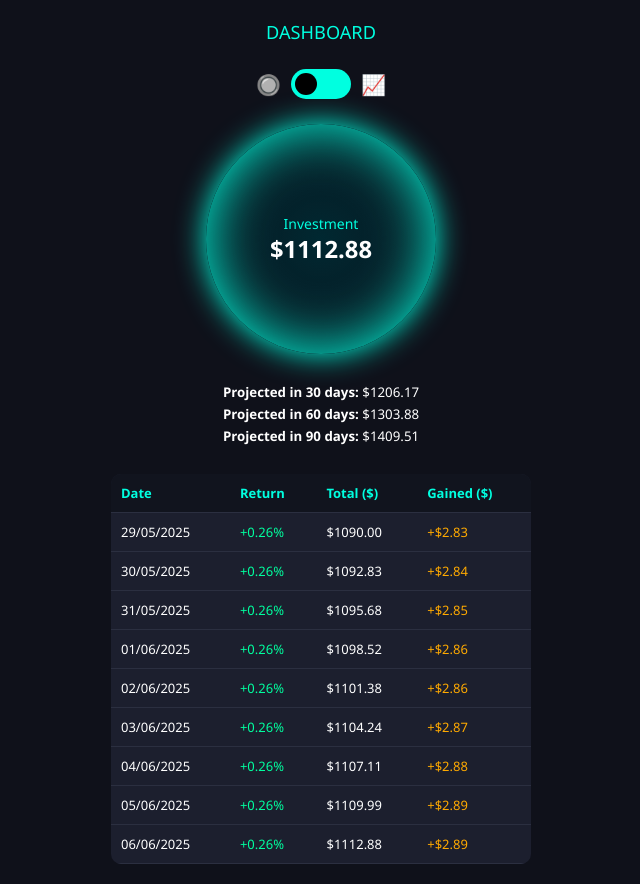
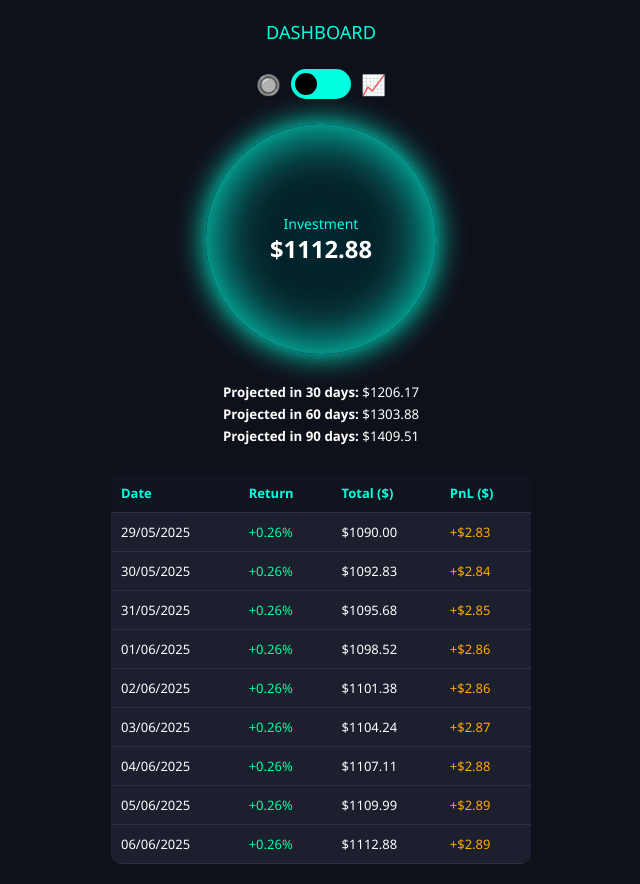
Before and after one commit to investmentstrategies/dashboard-denizhan, a plain HTML site: page index.html in a window 1280 px wide. Shown: the whole page, without its empty margins (319-959 px from the left). Drawn offline with nearby package versions, Linux system fonts and the light colour scheme.

Commit message:
Update index.html

```diff
--- a/index.html
+++ b/index.html
@@ -207,7 +207,7 @@
         <th>Date</th>
         <th>Return</th>
         <th>Total ($)</th>
-        <th>Gained ($)</th>
+        <th>PnL ($)</th>
       </tr>
     </thead>
     <tbody id="returns-body"></tbody>
```
